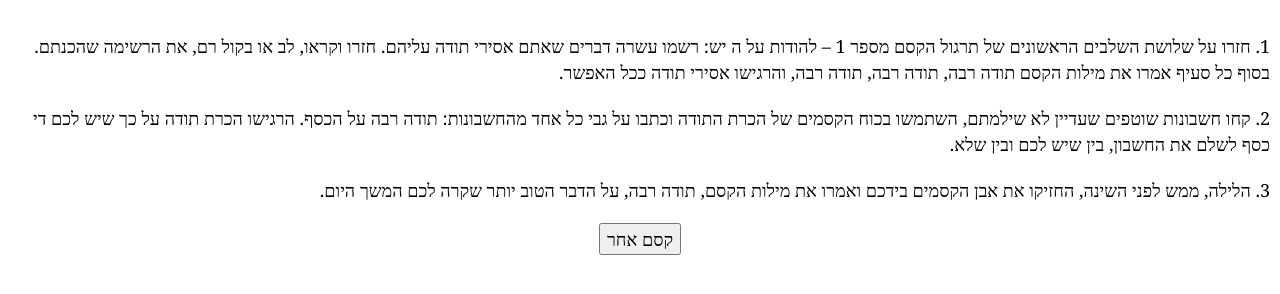
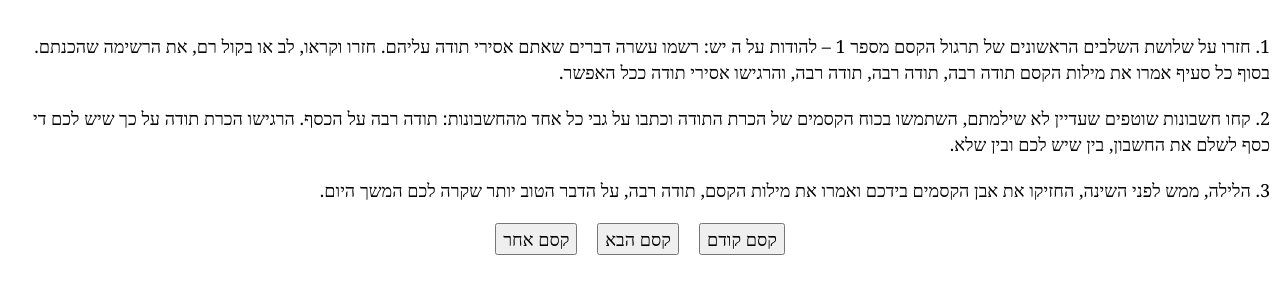
Before and after one commit to oznasi1/The-Magic, a Gatsby site: page / in a window 1280 px wide. Shown: the part 100-394 px from the top of the page. Built offline with nearby package versions, Linux system fonts and the light colour scheme; Gatsby itself is replaced by a stand-in of ours.

Commit message:
Add next & prev buttons

```diff
--- a/src/components/layout.css
+++ b/src/components/layout.css
@@ -8,7 +8,6 @@ body {
   -webkit-font-smoothing: antialiased;
   -moz-osx-font-smoothing: grayscale;
   direction: rtl;
-
 }
 article,
 aside,
@@ -232,8 +231,8 @@ h1 {
   padding-top: 0;
   margin-bottom: 1.45rem;
   color: inherit;
-  font-family: -apple-system, BlinkMacSystemFont, Segoe UI, Roboto, Oxygen,
-    Ubuntu, Cantarell, Fira Sans, Droid Sans, Helvetica Neue, sans-serif;
+  font-family: -apple-system, BlinkMacSystemFont, Segoe UI, Roboto, Oxygen, Ubuntu, Cantarell, Fira Sans, Droid Sans,
+    Helvetica Neue, sans-serif;
   font-weight: bold;
   text-rendering: optimizeLegibility;
   font-size: 2.25rem;
@@ -249,8 +248,8 @@ h2 {
   padding-top: 0;
   margin-bottom: 1.45rem;
   color: inherit;
-  font-family: -apple-system, BlinkMacSystemFont, Segoe UI, Roboto, Oxygen,
-    Ubuntu, Cantarell, Fira Sans, Droid Sans, Helvetica Neue, sans-serif;
+  font-family: -apple-system, BlinkMacSystemFont, Segoe UI, Roboto, Oxygen, Ubuntu, Cantarell, Fira Sans, Droid Sans,
+    Helvetica Neue, sans-serif;
   font-weight: bold;
   text-rendering: optimizeLegibility;
   font-size: 1.62671rem;
@@ -266,8 +265,8 @@ h3 {
   padding-top: 0;
   margin-bottom: 1.45rem;
   color: inherit;
-  font-family: -apple-system, BlinkMacSystemFont, Segoe UI, Roboto, Oxygen,
-    Ubuntu, Cantarell, Fira Sans, Droid Sans, Helvetica Neue, sans-serif;
+  font-family: -apple-system, BlinkMacSystemFont, Segoe UI, Roboto, Oxygen, Ubuntu, Cantarell, Fira Sans, Droid Sans,
+    Helvetica Neue, sans-serif;
   font-weight: bold;
   text-rendering: optimizeLegibility;
   font-size: 1.38316rem;
@@ -283,8 +282,8 @@ h4 {
   padding-top: 0;
   margin-bottom: 1.45rem;
   color: inherit;
-  font-family: -apple-system, BlinkMacSystemFont, Segoe UI, Roboto, Oxygen,
-    Ubuntu, Cantarell, Fira Sans, Droid Sans, Helvetica Neue, sans-serif;
+  font-family: -apple-system, BlinkMacSystemFont, Segoe UI, Roboto, Oxygen, Ubuntu, Cantarell, Fira Sans, Droid Sans,
+    Helvetica Neue, sans-serif;
   font-weight: bold;
   text-rendering: optimizeLegibility;
   font-size: 1rem;
@@ -300,8 +299,8 @@ h5 {
   padding-top: 0;
   margin-bottom: 1.45rem;
   color: inherit;
-  font-family: -apple-system, BlinkMacSystemFont, Segoe UI, Roboto, Oxygen,
-    Ubuntu, Cantarell, Fira Sans, Droid Sans, Helvetica Neue, sans-serif;
+  font-family: -apple-system, BlinkMacSystemFont, Segoe UI, Roboto, Oxygen, Ubuntu, Cantarell, Fira Sans, Droid Sans,
+    Helvetica Neue, sans-serif;
   font-weight: bold;
   text-rendering: optimizeLegibility;
   font-size: 0.85028rem;
@@ -317,8 +316,8 @@ h6 {
   padding-top: 0;
   margin-bottom: 1.45rem;
   color: inherit;
-  font-family: -apple-system, BlinkMacSystemFont, Segoe UI, Roboto, Oxygen,
-    Ubuntu, Cantarell, Fira Sans, Droid Sans, Helvetica Neue, sans-serif;
+  font-family: -apple-system, BlinkMacSystemFont, Segoe UI, Roboto, Oxygen, Ubuntu, Cantarell, Fira Sans, Droid Sans,
+    Helvetica Neue, sans-serif;
   font-weight: bold;
   text-rendering: optimizeLegibility;
   font-size: 0.78405rem;
@@ -594,8 +593,8 @@ tt,
 code {
   background-color: hsla(0, 0%, 0%, 0.04);
   border-radius: 3px;
-  font-family: "SFMono-Regular", Consolas, "Roboto Mono", "Droid Sans Mono",
-    "Liberation Mono", Menlo, Courier, monospace;
+  font-family: "SFMono-Regular", Consolas, "Roboto Mono", "Droid Sans Mono", "Liberation Mono", Menlo, Courier,
+    monospace;
   padding: 0;
   padding-top: 0.2em;
   padding-bottom: 0.2em;
@@ -623,12 +622,18 @@ pre tt:after {
   }
 }
 
-.container{
+.container {
+  position: relative;
   display: flex;
   flex-direction: column;
 }
 
-.button{
+.buttonsContainer {
+  display: flex;
+  justify-content: center;
+}
+
+.button {
   width: fit-content;
   align-self: center;
   margin: 10px;
--- a/src/components/layout.js
+++ b/src/components/layout.js
@@ -11,15 +11,27 @@ const Layout = () => {
 
   const [magicIndex, setMagicIndex] = useState(randomMagicIndex)
 
-  const _setMagicIndex = () => setMagicIndex(randomMagicIndex)
+  const setRandomMagicIndex = () => setMagicIndex(randomMagicIndex)
+
+  const increaseMagicIndex = () => setMagicIndex(magicIndex + 1)
+
+  const decreaseMagicIndex = () => setMagicIndex(magicIndex - 1)
 
   return (
     <div className="container">
       <Header siteTitle={magics[magicIndex].title} magicIndex={magicIndex} />
       <Content content={magics[magicIndex].content} />
-      <button className="button" onClick={_setMagicIndex}>
-        קסם אחר
-      </button>
+      <div className="buttonsContainer">
+        <button className="button" onClick={decreaseMagicIndex}>
+          קסם קודם
+        </button>
+        <button className="button" onClick={increaseMagicIndex}>
+          קסם הבא
+        </button>
+        <button className="button" onClick={setRandomMagicIndex}>
+          קסם אחר
+        </button>
+      </div>
     </div>
   )
 }
```
